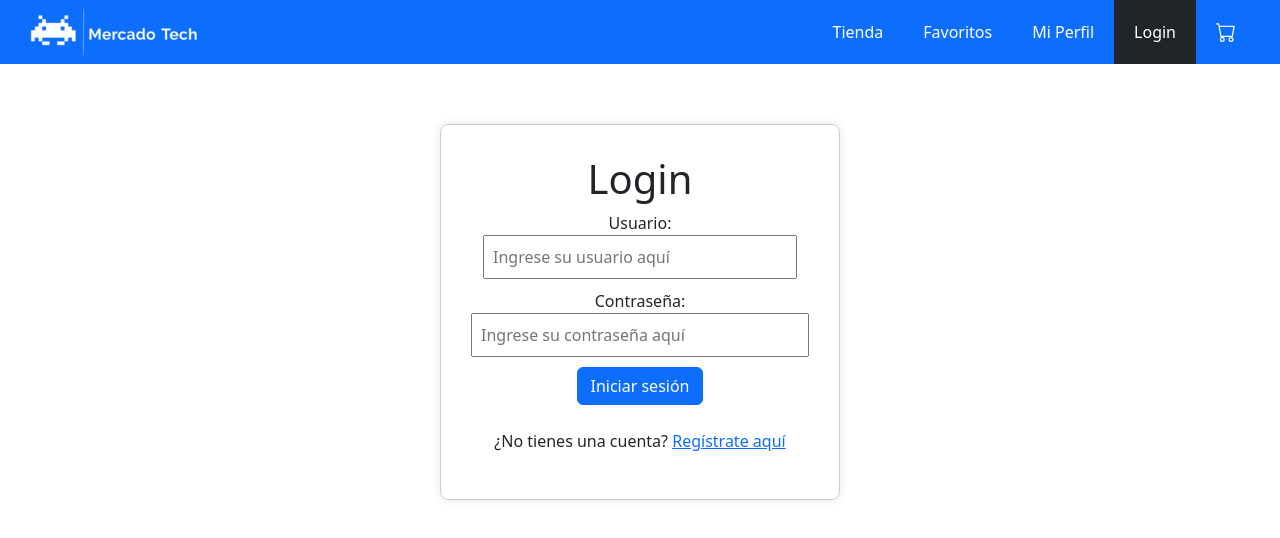
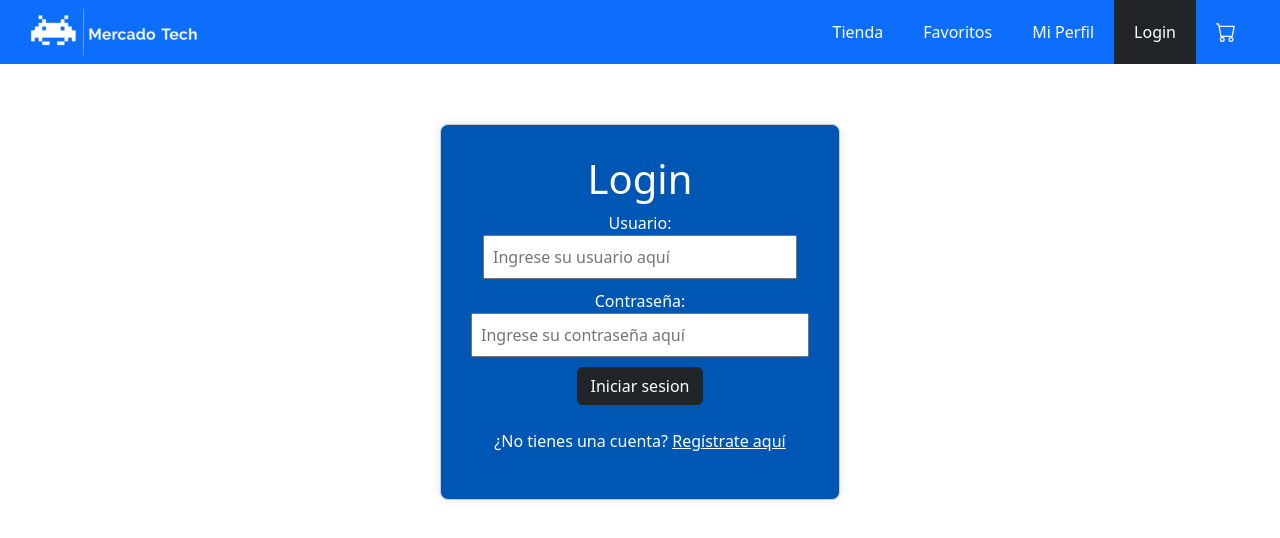
Before and after one commit to Fabi-daza/Mercado-tech, a React (Vite) app in the folder frontend/: page /Login in a window 1280 px wide. Shown: the top 538 px of the page. Built offline with nearby package versions, Linux system fonts and the light colour scheme.

Commit message:
Modificacion de colores login y registro

```diff
--- a/frontend/src/views/Login.jsx
+++ b/frontend/src/views/Login.jsx
@@ -2,6 +2,7 @@ import React, { useState, useContext } from 'react';
 import { MyContext } from '../context/Mycontext';
 import './Login.css';
 import { Link } from 'react-router-dom';
+import Button from 'react-bootstrap/Button';
 
 const Login = () => {
   const { usuarios } = useContext(MyContext);
@@ -48,13 +49,13 @@ const Login = () => {
           <input type="password" name="password" value={formData.password} onChange={handleInputChange} placeholder="Ingrese su contraseña aquí" />
         </label>
         <br />
-        <button type="submit" className="btn btn-primary">
-          Iniciar sesión
-        </button>
+        <Button variant='dark' type='submit' block>
+  Iniciar sesion
+</Button>
       </form>
 <br />
-      <p className="register-text">
-        ¿No tienes una cuenta? <Link to="/registro">Regístrate aquí</Link>
+<p className="register-text">
+        ¿No tienes una cuenta? <Link to="/registro" style={{ color: 'white' }}>Regístrate aquí</Link>
       </p>
     </div>
   );
--- a/frontend/src/views/Tienda/Registrarte/Registro.jsx
+++ b/frontend/src/views/Tienda/Registrarte/Registro.jsx
@@ -36,7 +36,7 @@ const Registro = () => {
 
   return (
     <Container fluid className='d-flex justify-content-center mt-5'>
-      <Card style={{ width: '400px' }}>
+      <Card style={{ width: '400px', backgroundColor: '#0056b3', color: 'white' }}>
         <Card.Body style={{height: '480px'}}>
           <h2 className='text-center'>Registro</h2>
           <Form onSubmit={handleRegister} className='d-flex flex-column'>
@@ -74,17 +74,17 @@ const Registro = () => {
             </Form.Group>
 
             <Form.Group controlId='formImage'>
-              <Form.Label>Subir imagen:</Form.Label>
+              <Form.Label>Subir imagen de perfil:</Form.Label>
               <Form.Control type='file' name='image' onChange={handleImageChange} accept='image/*' />
             </Form.Group>
 
-            <Button variant='primary' type='submit' block className='m-3'>
+            <Button variant='dark' type='submit' block className='m-3'>
               Registrarse
             </Button>
           </Form>
 
           <p className='text-center mt-3'>
-            ¿Ya tienes una cuenta? <Link to='/login'>Iniciar sesión</Link>
+            ¿Ya tienes una cuenta? <Link to='/login' style={{ color: 'white' }}>Iniciar sesión</Link>
           </p>
         </Card.Body>
       </Card>
--- a/frontend/src/views/login.css
+++ b/frontend/src/views/login.css
@@ -8,6 +8,8 @@
     border-radius: 8px;
     text-align: center;
     box-shadow: 0 0 10px rgba(0, 0, 0, 0.1);
+    background-color: #0056b3;
+    color: white;
   }
 
   label {
@@ -20,7 +22,3 @@
     padding: 8px;
     margin-bottom: 15px;
   }
-
-  button:hover {
-    background-color: #0056b3;
-  }
```
Also changed, not shown: frontend/src/views/Tienda/Registrarte/Registro.css (added).
